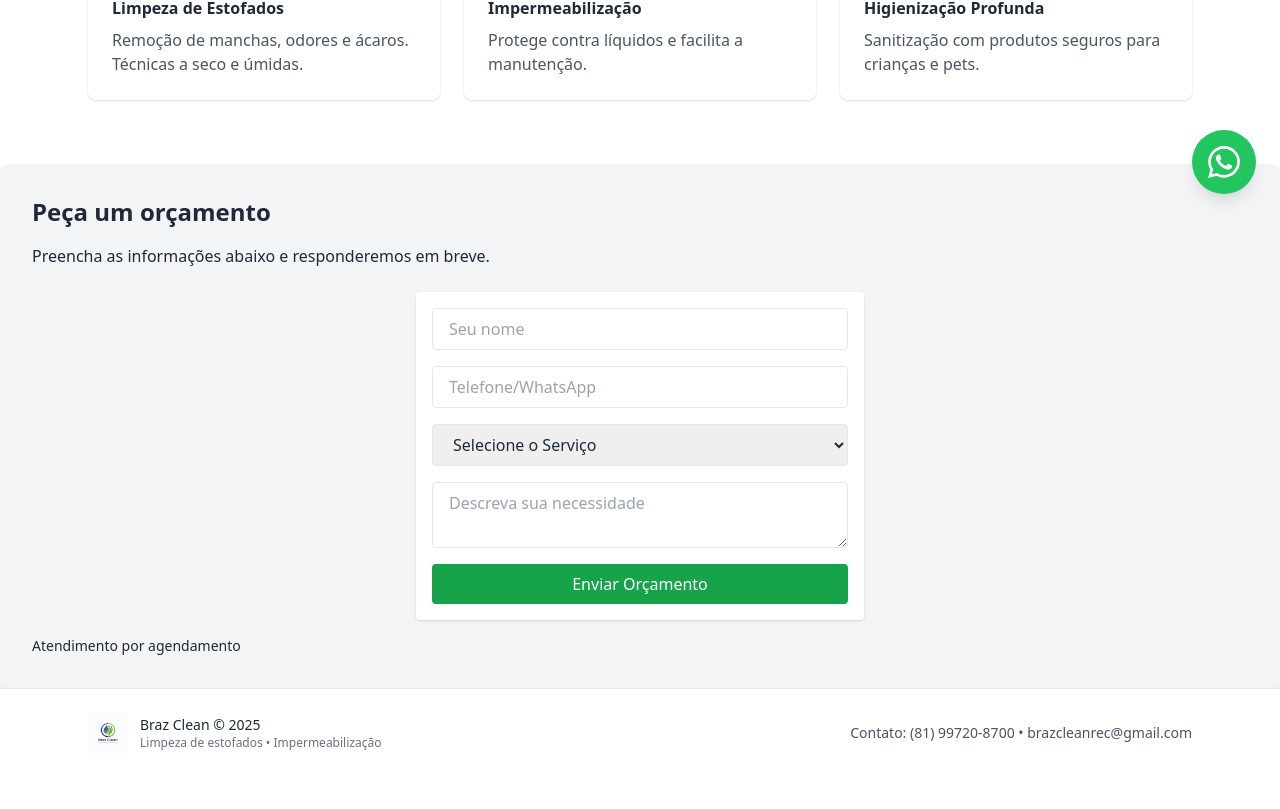
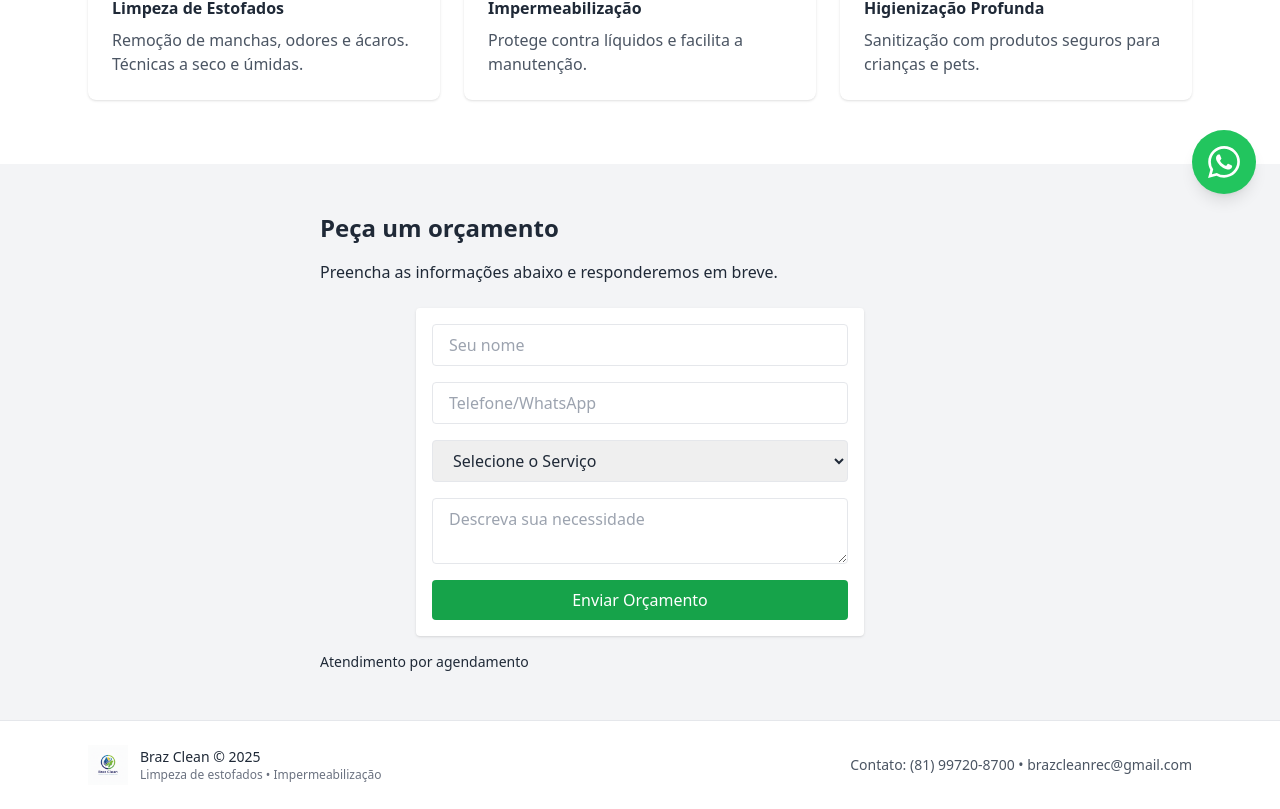
Before and after one commit to FelipeDevRec/BrazClean, a React (Vite) app: page / in a window 1280 px wide. Shown: the part 582-1391 px from the top of the page. Before the commit the page ends 1359 px from the top, so only its background shows below. Built offline with nearby package versions, Linux system fonts and the light colour scheme.

Commit message:
Update Contact.jsx

```diff
--- a/src/components/Contact.jsx
+++ b/src/components/Contact.jsx
@@ -6,7 +6,6 @@ export default function Contact() {
 
   const sendEmail = (e) => {
     e.preventDefault();
-
     emailjs.sendForm(
       import.meta.env.VITE_SERVICE_ID,     // Service ID
       import.meta.env.VITE_TEMPLATE_ID,    // Template ID
@@ -21,7 +20,8 @@ export default function Contact() {
   };
 
   return (
-    <section id='contact' className="p-8 bg-gray-100 rounded-lg shadow-md">
+    <section className="bg-gray-100 py-12" id="contact">
+      <div className="max-w-2xl mx-auto px-4">
         <h3 className="text-2xl font-bold mb-4">Peça um orçamento</h3>
         <p className="mb-6">Preencha as informações abaixo e responderemos em breve.</p>
         <form ref={form} onSubmit={sendEmail} className="max-w-md w-full mx-auto p-4 bg-white rounded shadow grid gap-4">
@@ -50,12 +50,13 @@ export default function Contact() {
             placeholder="Descreva sua necessidade"
             required
             className="border rounded px-4 py-2"
-        />
+          ></textarea>
           <button type="submit" className="bg-green-600 text-white rounded px-6 py-2 hover:bg-green-700 transition">
             Enviar Orçamento
           </button>
         </form>
         <p className="mt-4 text-sm">Atendimento por agendamento</p>
+      </div>
     </section>
   );
 }
```
Lines whose indentation alone changed are shown as unchanged.
